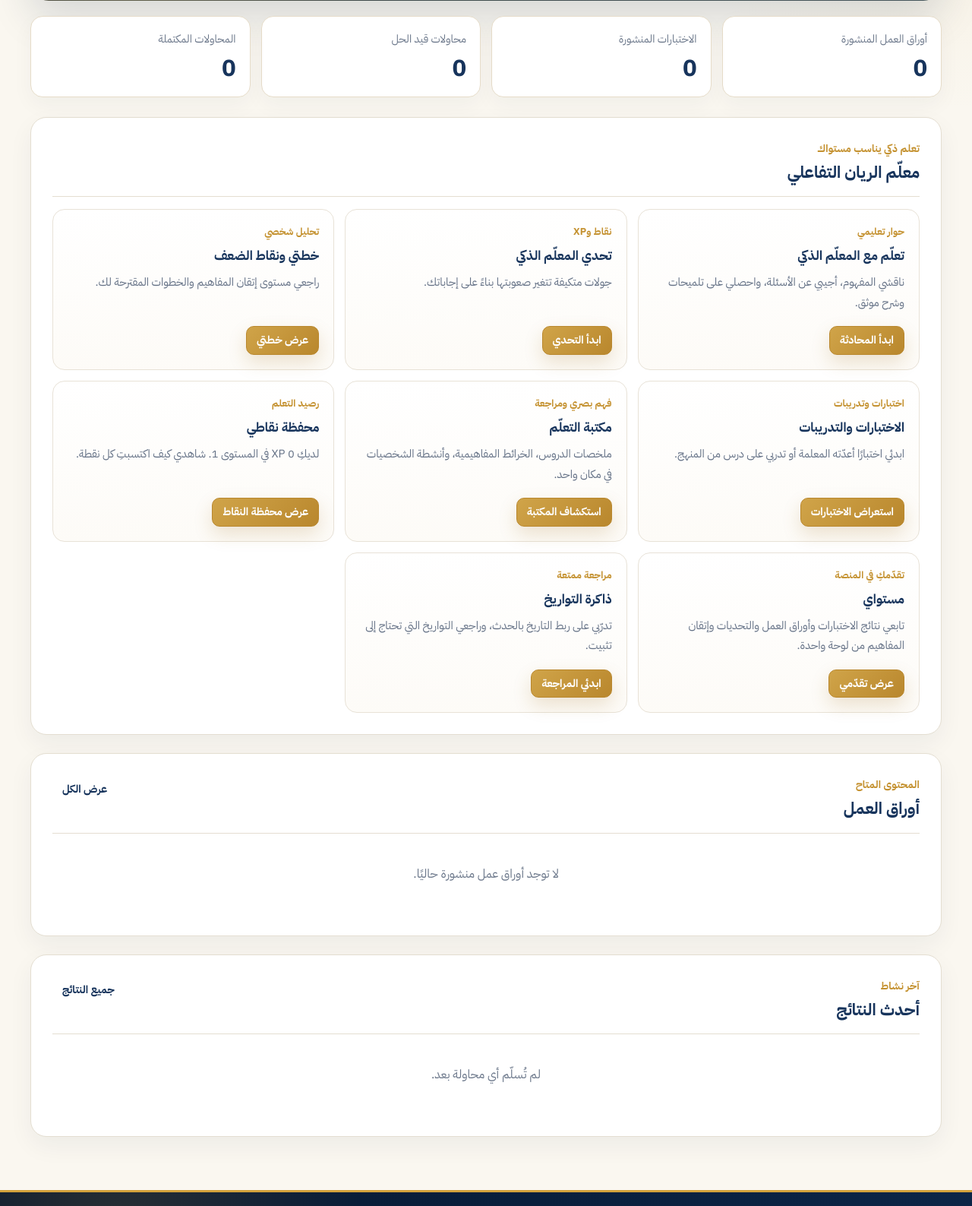
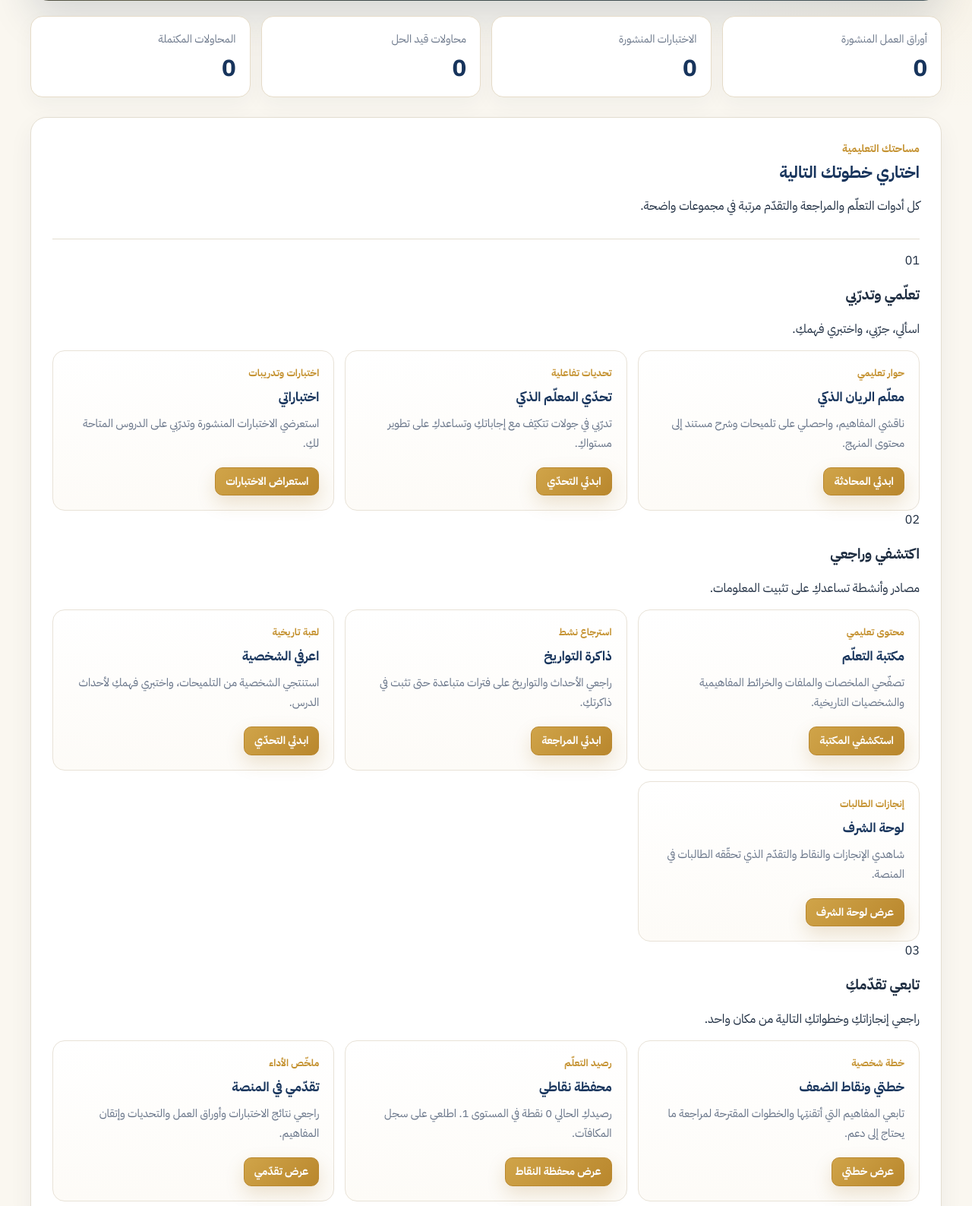
Before and after one commit to Shahd-Mohammed/alrayyan-history-platform, a Flask app: page /student-dashboard/ in a window 1280 px wide. Shown: the part 333-1920 px from the top of the page at 76% size. Run offline with Flask 3, Linux system fonts and the light colour scheme; the visitor is signed in with stand-in values (Sample User, id 1); data comes from the database, SQL or seed files in the repository; data that the repository does not hold is empty; some libraries are stand-ins or nearby versions.

Commit message:
Organize student dashboard into clear learning groups

```diff
--- a/alrayyan/templates/student_dashboard.html
+++ b/alrayyan/templates/student_dashboard.html
@@ -92,73 +92,37 @@
             </article>
         </section>
 
-        <section class="student-dashboard-panel">
+        <section class="student-dashboard-panel student-learning-hub">
   <div class="student-panel-heading">
-                <div>
-                    <span>تعلم ذكي يناسب مستواك</span>
-                    <h2>معلّم الريان التفاعلي</h2>
+    <div><span>مساحتك التعليمية</span><h2>اختاري خطوتك التالية</h2><p>كل أدوات التعلّم والمراجعة والتقدّم مرتبة في مجموعات واضحة.</p></div>
+  </div>
+
+  <div class="student-dashboard-group">
+    <div class="student-dashboard-group-heading"><span>01</span><div><h3>تعلّمي وتدرّبي</h3><p>اسألي، جرّبي، واختبري فهمكِ.</p></div></div>
+    <div class="student-dashboard-grid">
+      <article class="student-dashboard-card"><span>حوار تعليمي</span><h3>معلّم الريان الذكي</h3><p>ناقشي المفاهيم، واحصلي على تلميحات وشرح مستند إلى محتوى المنهج.</p><a href="{{ url_for('teacher.teacher_page') }}">ابدئي المحادثة</a></article>
+      <article class="student-dashboard-card"><span>تحديات تفاعلية</span><h3>تحدّي المعلّم الذكي</h3><p>تدرّبي في جولات تتكيّف مع إجاباتكِ وتساعدكِ على تطوير مستواكِ.</p><a href="{{ url_for('challenges.setup') }}">ابدئي التحدّي</a></article>
+      <article class="student-dashboard-card"><span>اختبارات وتدريبات</span><h3>اختباراتي</h3><p>استعرضي الاختبارات المنشورة وتدرّبي على الدروس المتاحة لكِ.</p><a href="{{ url_for('challenges.test_bank') }}">استعراض الاختبارات</a></article>
     </div>
   </div>
 
+  <div class="student-dashboard-group">
+    <div class="student-dashboard-group-heading"><span>02</span><div><h3>اكتشفي وراجعي</h3><p>مصادر وأنشطة تساعدكِ على تثبيت المعلومات.</p></div></div>
     <div class="student-dashboard-grid">
-                <article class="student-dashboard-card">
-                    <span>حوار تعليمي</span>
-                    <h3>تعلّم مع المعلّم الذكي</h3>
-                    <p>ناقشي المفهوم، أجيبي عن الأسئلة، واحصلي على تلميحات وشرح موثق.</p>
-                    <a href="{{ url_for('teacher.teacher_page') }}">ابدأ المحادثة</a>
-                </article>
+      <article class="student-dashboard-card"><span>محتوى تعليمي</span><h3>مكتبة التعلّم</h3><p>تصفّحي الملخصات والملفات والخرائط المفاهيمية والشخصيات التاريخية.</p><a href="{{ url_for('learning.library') }}">استكشفي المكتبة</a></article>
+      <article class="student-dashboard-card"><span>استرجاع نشط</span><h3>ذاكرة التواريخ</h3><p>راجعي الأحداث والتواريخ على فترات متباعدة حتى تثبت في ذاكرتكِ.</p><a href="{{ url_for('learning.date_memory') }}">ابدئي المراجعة</a></article>
+      <article class="student-dashboard-card"><span>لعبة تاريخية</span><h3>اعرفي الشخصية</h3><p>استنتجي الشخصية من التلميحات، واختبري فهمكِ لأحداث الدرس.</p><a href="{{ url_for('learning.characters') }}">ابدئي التحدّي</a></article>
+      <article class="student-dashboard-card"><span>إنجازات الطالبات</span><h3>لوحة الشرف</h3><p>شاهدي الإنجازات والنقاط والتقدّم الذي تحقّقه الطالبات في المنصة.</p><a href="{{ url_for('learning.honor_board') }}">عرض لوحة الشرف</a></article>
+    </div>
+  </div>
 
-                <article class="student-dashboard-card">
-                    <span>نقاط وXP</span>
-                    <h3>تحدي المعلّم الذكي</h3>
-                    <p>جولات متكيفة تتغير صعوبتها بناءً على إجاباتك.</p>
-                    <a href="{{ url_for('challenges.setup') }}">ابدأ التحدي</a>
-                </article>
-
-                <article class="student-dashboard-card">
-                    <span>تحليل شخصي</span>
-                    <h3>خطتي ونقاط الضعف</h3>
-                    <p>راجعي مستوى إتقان المفاهيم والخطوات المقترحة لك.</p>
-                    <a href="{{ url_for('teacher.learning_hub') }}">عرض خطتي</a>
-                </article>
-
-                <article class="student-dashboard-card">
-                    <span>اختبارات وتدريبات</span>
-                    <h3>الاختبارات والتدريبات</h3>
-                    <p>ابدئي اختبارًا أعدّته المعلمة أو تدربي على درس من المنهج.</p>
-                    <a href="{{ url_for('challenges.test_bank') }}">استعراض الاختبارات</a>
-                </article>
-
-                <article class="student-dashboard-card">
-                    <span>فهم بصري ومراجعة</span>
-                    <h3>مكتبة التعلّم</h3>
-                    <p>ملخصات الدروس، الخرائط المفاهيمية، وأنشطة الشخصيات في مكان واحد.</p>
-                    <a href="{{ url_for('learning.library') }}">استكشاف المكتبة</a>
-                </article>
-
-                <article class="student-dashboard-card points-dashboard-card">
-                    <span>رصيد التعلم</span>
-                    <h3>محفظة نقاطي</h3>
-                    <p>
-                        لديكِ {{ current_user.points or 0 }} XP في المستوى
-                        {{ current_user.level or 1 }}. شاهدي كيف اكتسبتِ كل نقطة.
-                    </p>
-                    <a href="{{ url_for('teacher.my_points') }}">عرض محفظة النقاط</a>
-                </article>
-
-                <article class="student-dashboard-card">
-                    <span>تقدّمكِ في المنصة</span>
-                    <h3>مستواي</h3>
-                    <p>تابعي نتائج الاختبارات وأوراق العمل والتحديات وإتقان المفاهيم من لوحة واحدة.</p>
-                    <a href="{{ url_for('main.student_progress') }}">عرض تقدّمي</a>
-                </article>
-
-                <article class="student-dashboard-card">
-                    <span>مراجعة ممتعة</span>
-                    <h3>ذاكرة التواريخ</h3>
-                    <p>تدرّبي على ربط التاريخ بالحدث، وراجعي التواريخ التي تحتاج إلى تثبيت.</p>
-                    <a href="{{ url_for('learning.date_memory') }}">ابدئي المراجعة</a>
-                </article>
+  <div class="student-dashboard-group">
+    <div class="student-dashboard-group-heading"><span>03</span><div><h3>تابعي تقدّمكِ</h3><p>راجعي إنجازاتكِ وخطواتكِ التالية من مكان واحد.</p></div></div>
+    <div class="student-dashboard-grid">
+      <article class="student-dashboard-card"><span>خطة شخصية</span><h3>خطتي ونقاط الضعف</h3><p>تابعي المفاهيم التي أتقنتِها والخطوات المقترحة لمراجعة ما يحتاج إلى دعم.</p><a href="{{ url_for('teacher.learning_hub') }}">عرض خطتي</a></article>
+      <article class="student-dashboard-card points-dashboard-card"><span>رصيد التعلّم</span><h3>محفظة نقاطي</h3><p>رصيدكِ الحالي {{ current_user.points or 0 }} نقطة في المستوى {{ current_user.level or 1 }}. اطلعي على سجل المكافآت.</p><a href="{{ url_for('teacher.my_points') }}">عرض محفظة النقاط</a></article>
+      <article class="student-dashboard-card"><span>ملخّص الأداء</span><h3>تقدّمي في المنصة</h3><p>راجعي نتائج الاختبارات وأوراق العمل والتحديات وإتقان المفاهيم.</p><a href="{{ url_for('main.student_progress') }}">عرض تقدّمي</a></article>
+    </div>
   </div>
 </section>
 
```
Lines whose indentation alone changed are shown as unchanged.
